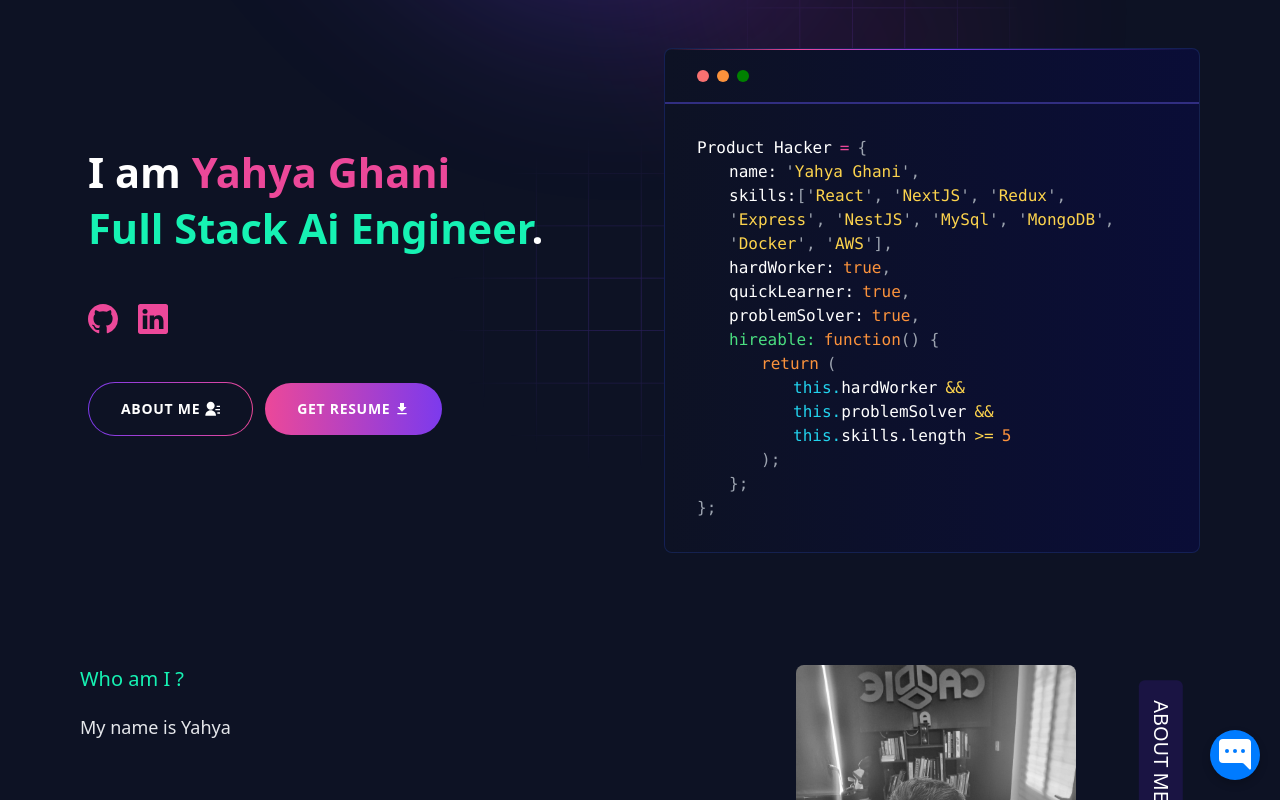
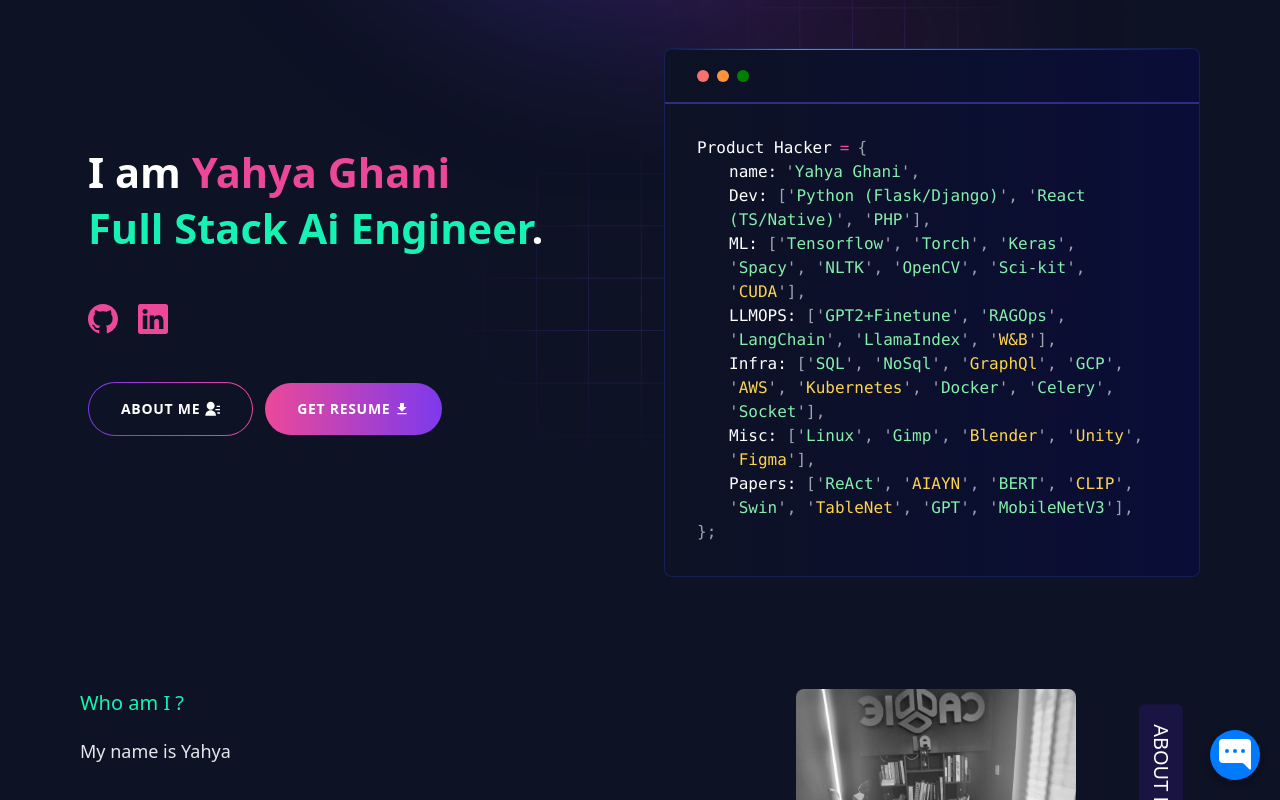
Before and after one commit to yahyaghani/yahya-rag-portfolio, a React (Create React App) app: page / in a window 1280 px wide. Shown: the top 800 px of the page. Built offline with nearby package versions, Linux system fonts and the light colour scheme.

Commit message:
updated-hero-data

```diff
--- a/src/components/HeroSection.jsx
+++ b/src/components/HeroSection.jsx
@@ -66,73 +66,110 @@ const HeroSection = () => {
               <div>
                 <span className="ml-4 lg:ml-8 mr-2 text-white">name:</span>
                 <span className="text-gray-400">{`'`}</span>
-                <span className="text-amber-300">Yahya Ghani</span>
+                <span className="text-green-300">Yahya Ghani</span>
                 <span className="text-gray-400">{`',`}</span>
               </div>
+
               <div className="ml-4 lg:ml-8 mr-2">
-                <span className="text-white">skills:</span>
-                <span className="text-gray-400">{`['`}</span>
-                <span className="text-amber-300">React</span>
+                <span className="text-white">Dev:</span>
+                <span className="text-gray-400">{` ['`}</span>
+                <span className="text-green-300">Python (Flask/Django)</span>
                 <span className="text-gray-400">{"', '"}</span>
-                <span className="text-amber-300">NextJS</span>
+                <span className="text-green-300">React (TS/Native)</span>
                 <span className="text-gray-400">{"', '"}</span>
-                <span className="text-amber-300">Redux</span>
+                <span className="text-green-300">PHP</span>
+                <span className="text-gray-400">{"'],"}</span>
+              </div>
+              <div className="ml-4 lg:ml-8 mr-2">
+                <span className="text-white">ML:</span>
+                <span className="text-gray-400">{` ['`}</span>
+                <span className="text-green-300">Tensorflow</span>
                 <span className="text-gray-400">{"', '"}</span>
-                <span className="text-amber-300">Express</span>
+                <span className="text-green-300">Torch</span>
                 <span className="text-gray-400">{"', '"}</span>
-                <span className="text-amber-300">NestJS</span>
+                <span className="text-green-300">Keras</span>
                 <span className="text-gray-400">{"', '"}</span>
-                <span className="text-amber-300">MySql</span>
+                <span className="text-green-300">Spacy</span>
                 <span className="text-gray-400">{"', '"}</span>
-                <span className="text-amber-300">MongoDB</span>
+                <span className="text-green-300">NLTK</span>
                 <span className="text-gray-400">{"', '"}</span>
-                <span className="text-amber-300">Docker</span>
+                <span className="text-green-300">OpenCV</span>
+                <span className="text-gray-400">{"', '"}</span>
+                <span className="text-green-300">Sci-kit</span>
+                <span className="text-gray-400">{"', '"}</span>
+                <span className="text-amber-300">CUDA</span>
+                <span className="text-gray-400">{"'],"}</span>
+              </div>
+              <div className="ml-4 lg:ml-8 mr-2">
+                <span className="text-white">LLMOPS:</span>
+                <span className="text-gray-400">{` ['`}</span>
+                <span className="text-green-300">GPT2+Finetune</span>
+                <span className="text-gray-400">{"', '"}</span>
+                <span className="text-green-300">RAGOps</span>
+                <span className="text-gray-400">{"', '"}</span>
+                <span className="text-green-300">LangChain</span>
+                <span className="text-gray-400">{"', '"}</span>
+                <span className="text-green-300">LlamaIndex</span>
+                <span className="text-gray-400">{"', '"}</span>
+                <span className="text-amber-300">W&B</span>
+                <span className="text-gray-400">{"'],"}</span>
+              </div>
+              <div className="ml-4 lg:ml-8 mr-2">
+                <span className="text-white">Infra:</span>
+                <span className="text-gray-400">{` ['`}</span>
+                <span className="text-green-300">SQL</span>
+                <span className="text-gray-400">{"', '"}</span>
+                <span className="text-green-300">NoSql</span>
+                <span className="text-gray-400">{"', '"}</span>
+                <span className="text-amber-300">GraphQl</span>
+                <span className="text-gray-400">{"', '"}</span>
+                <span className="text-green-300">GCP</span>
                 <span className="text-gray-400">{"', '"}</span>
                 <span className="text-amber-300">AWS</span>
+                <span className="text-gray-400">{"', '"}</span>
+                <span className="text-amber-300">Kubernetes</span>
+                <span className="text-gray-400">{"', '"}</span>
+                <span className="text-green-300">Docker</span>
+                <span className="text-gray-400">{"', '"}</span>
+                <span className="text-green-300">Celery</span>
+                <span className="text-gray-400">{"', '"}</span>
+                <span className="text-green-300">Socket</span>
                 <span className="text-gray-400">{"'],"}</span>
               </div>
-              <div>
-                <span className="ml-4 lg:ml-8 mr-2 text-white">hardWorker:</span>
-                <span className="text-orange-400">true</span>
-                <span className="text-gray-400">,</span>
+              <div className="ml-4 lg:ml-8 mr-2">
+                <span className="text-white">Misc:</span>
+                <span className="text-gray-400">{` ['`}</span>
+                <span className="text-green-300">Linux</span>
+                <span className="text-gray-400">{"', '"}</span>
+                <span className="text-green-300">Gimp</span>
+                <span className="text-gray-400">{"', '"}</span>
+                <span className="text-amber-300">Blender</span>
+                <span className="text-gray-400">{"', '"}</span>
+                <span className="text-amber-300">Unity</span>
+                <span className="text-gray-400">{"', '"}</span>
+                <span className="text-amber-300">Figma</span>
+                <span className="text-gray-400">{"'],"}</span>
               </div>
-              <div>
-                <span className="ml-4 lg:ml-8 mr-2 text-white">quickLearner:</span>
-                <span className="text-orange-400">true</span>
-                <span className="text-gray-400">,</span>
+              <div className="ml-4 lg:ml-8 mr-2">
+                <span className="text-white">Papers:</span>
+                <span className="text-gray-400">{` ['`}</span>
+                <span className="text-green-300">ReAct</span>
+                <span className="text-gray-400">{"', '"}</span>
+                <span className="text-amber-300">AIAYN</span>
+                <span className="text-gray-400">{"', '"}</span>
+                <span className="text-green-300">BERT</span>
+                <span className="text-gray-400">{"', '"}</span>
+                <span className="text-amber-300">CLIP</span>
+                <span className="text-gray-400">{"', '"}</span>
+                <span className="text-green-300">Swin</span>
+                <span className="text-gray-400">{"', '"}</span>
+                <span className="text-amber-300">TableNet</span>
+                <span className="text-gray-400">{"', '"}</span>
+                <span className="text-green-300">GPT</span>
+                <span className="text-gray-400">{"', '"}</span>
+                <span className="text-green-300">MobileNetV3</span>
+                <span className="text-gray-400">{"'],"}</span>
               </div>
-              <div>
-                <span className="ml-4 lg:ml-8 mr-2 text-white">problemSolver:</span>
-                <span className="text-orange-400">true</span>
-                <span className="text-gray-400">,</span>
-              </div>
-              <div>
-                <span className="ml-4 lg:ml-8 mr-2 text-green-400">hireable:</span>
-                <span className="text-orange-400">function</span>
-                <span className="text-gray-400">{'() {'}</span>
-              </div>
-              <div>
-                <span className="ml-8 lg:ml-16 mr-2 text-orange-400">return</span>
-                <span className="text-gray-400">{`(`}</span>
-              </div>
-              <div>
-                <span className="ml-12 lg:ml-24 text-cyan-400">this.</span>
-                <span className="mr-2 text-white">hardWorker</span>
-                <span className="text-amber-300">&amp;&amp;</span>
-              </div>
-              <div>
-                <span className="ml-12 lg:ml-24 text-cyan-400">this.</span>
-                <span className="mr-2 text-white">problemSolver</span>
-                <span className="text-amber-300">&amp;&amp;</span>
-              </div>
-              <div>
-                <span className="ml-12 lg:ml-24 text-cyan-400">this.</span>
-                <span className="mr-2 text-white">skills.length</span>
-                <span className="mr-2 text-amber-300">&gt;=</span>
-                <span className="text-orange-400">5</span>
-              </div>
-              <div><span className="ml-8 lg:ml-16 mr-2 text-gray-400">{`);`}</span></div>
-              <div><span className="ml-4 lg:ml-8 text-gray-400">{`};`}</span></div>
               <div><span className="text-gray-400">{`};`}</span></div>
             </code>
           </div>
```
